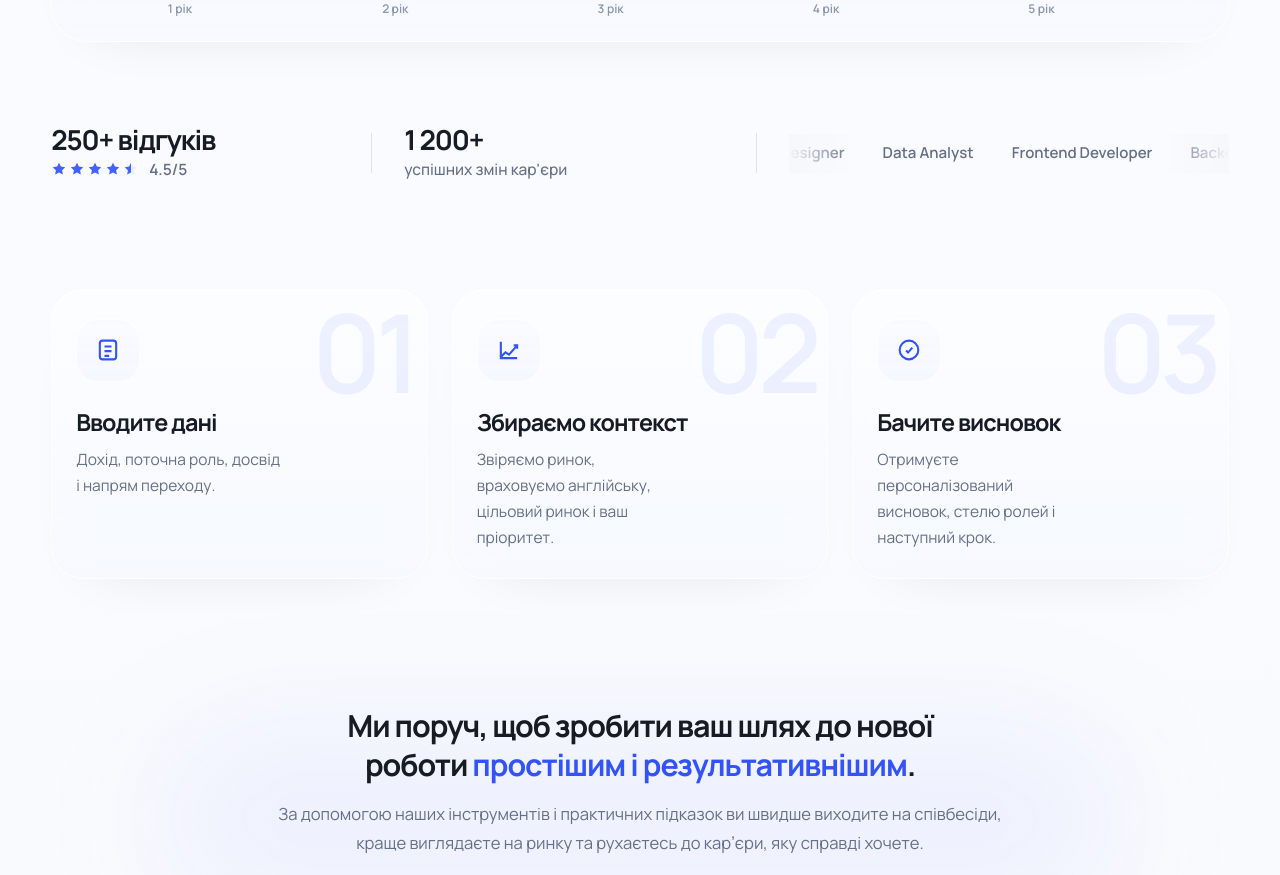
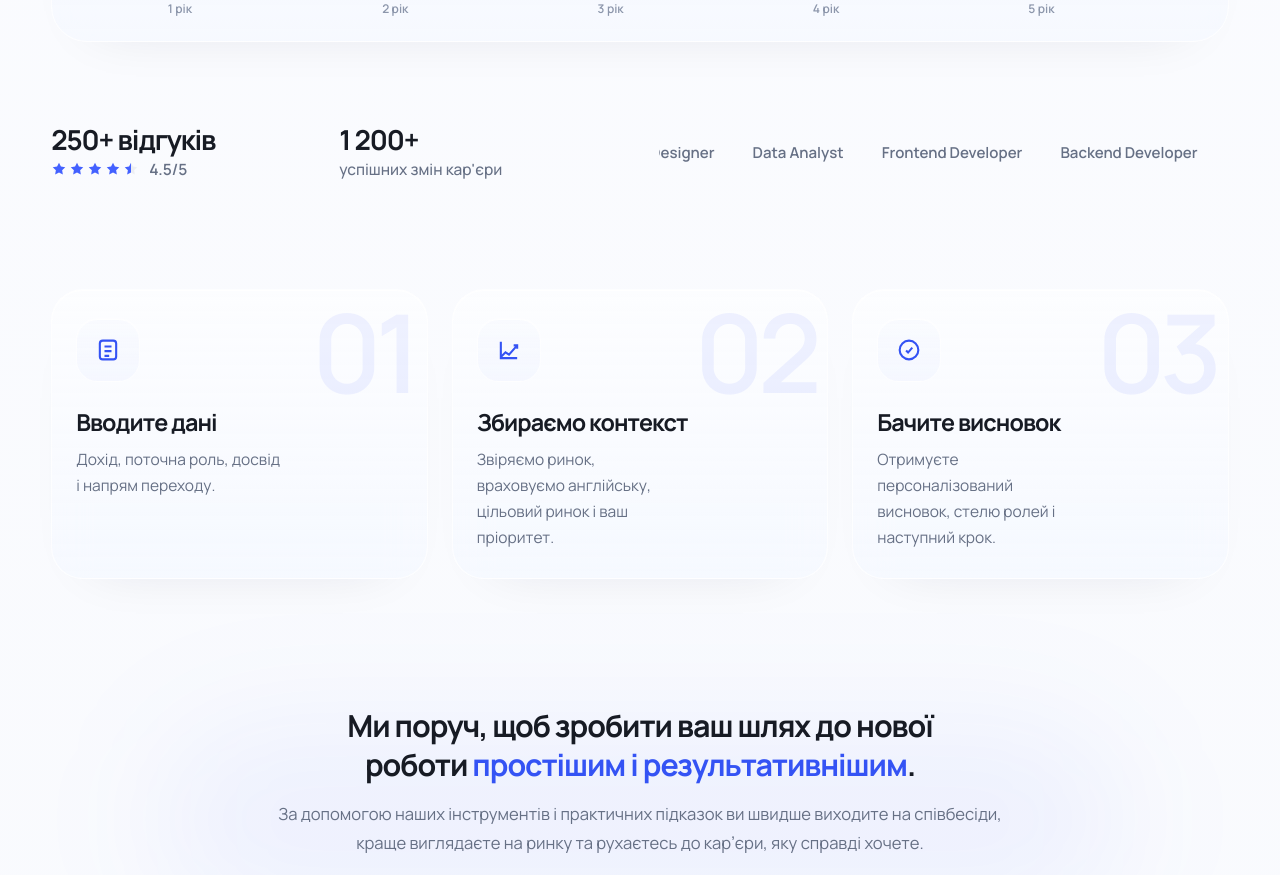
Before and after one commit to metalslasher/decivio-saas, a Next.js app: page / in a window 1280 px wide. Shown: the part 1320-2195 px from the top of the page. Built offline with nearby package versions, Linux system fonts and the light colour scheme; no server answers.

Commit message:
clean up roles marquee row

```diff
--- a/src/app/page.tsx
+++ b/src/app/page.tsx
@@ -795,8 +795,6 @@ export default function HomePage() {
                 </div>
               </Link>
 
-              <div className="hidden h-10 w-px bg-[rgba(24,26,32,0.1)] md:mx-8 md:block" />
-
               <article className="space-y-1 md:min-w-[20rem]">
                 <p className="font-display text-[1.5rem] font-bold leading-none tracking-[-0.04em] text-[var(--text-strong)] md:text-[1.72rem]">
                   {socialProof.users}
@@ -804,11 +802,7 @@ export default function HomePage() {
                 <p className="text-[0.97rem] font-medium text-[var(--text-muted)]">{socialProof.usersCaption}</p>
               </article>
 
-              <div className="hidden h-10 w-px bg-[rgba(24,26,32,0.1)] md:mx-8 md:block" />
-
               <div className="relative col-span-2 min-w-0 overflow-hidden py-1.5 md:col-auto md:flex-1 md:py-2">
-                <div className="pointer-events-none absolute inset-y-0 left-0 z-10 w-10 bg-gradient-to-r from-[var(--bg-surface)] to-transparent md:w-16" />
-                <div className="pointer-events-none absolute inset-y-0 right-0 z-10 w-10 bg-gradient-to-l from-[var(--bg-surface)] to-transparent md:w-16" />
                 <div className="roles-marquee-track flex w-max items-center gap-5 px-2 md:gap-6 md:px-3">
                   {[...supportedRoles, ...supportedRoles].map((role, index) => (
                     <span
```
